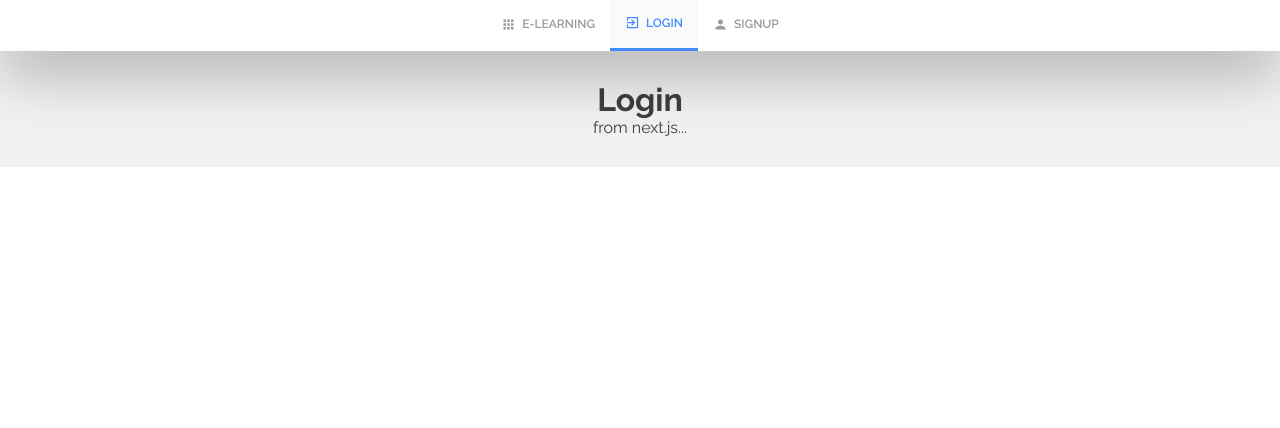
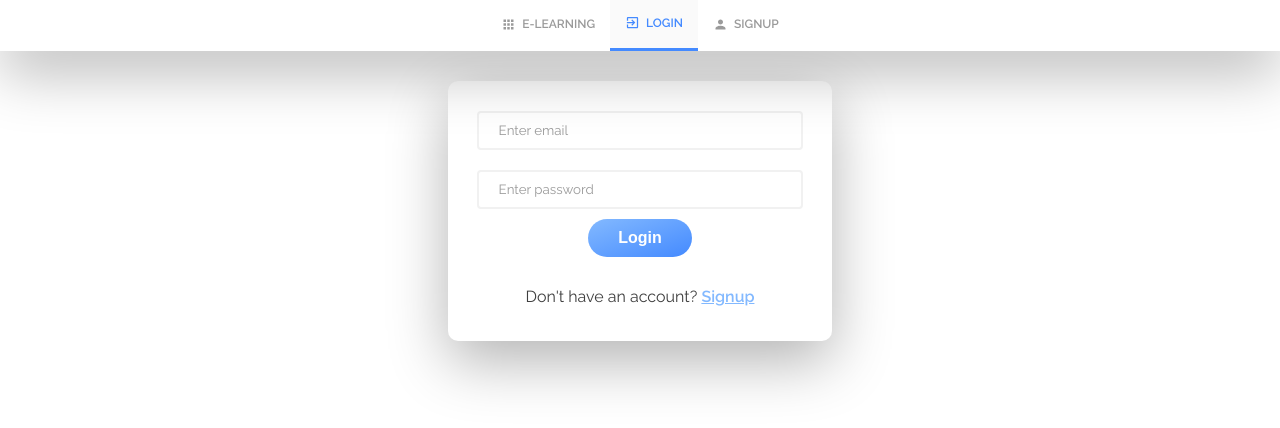
Before and after one commit to Ceci007/auth-front-end, a Next.js app: page /login in a window 1280 px wide. Shown: the top 428 px of the page. Built offline with nearby package versions, Linux system fonts and the light colour scheme.

Commit message:
Added login form

```diff
--- a/pages/login.js
+++ b/pages/login.js
@@ -1,8 +1,66 @@
+import { useState } from 'react'
+import Link from 'next/link'
+import { toast } from 'react-toastify';
+import axios from 'axios'
+import CircularProgress from '@material-ui/core/CircularProgress';
+
 const Login = () => {
+  const [email, setEmail] = useState('');
+  const [password, setPassword] = useState('');
+  const [loading, setLoading] = useState(false);
+
+  const handleSubmit = async (e) => {
+    e.preventDefault();
+
+    try {
+      setLoading(true);
+      const { data } = await axios.post(`/api/login`, {
+        email,
+        password
+      });
+
+      toast.success('Login successful');
+      console.log('Login data', data);
+
+      setEmail('');
+      setPassword('');
+      setLoading(false);
+    } catch(err) {
+      toast.error(err.response.data);
+      setLoading(false);
+    }
+  }
+
   return (
-    <div className="header">
-      <h1>Login</h1>
-      <p>from next.js...</p>
+    <div>
+      <form className="form-control" onSubmit={handleSubmit}>
+        <input
+          type="email"
+          className="form-control__input"
+          value={email}
+          onChange={e => setEmail(e.target.value)}
+          placeholder="Enter email"
+          required
+        />
+        <input
+          type="password"
+          className="form-control__input"
+          value={password}
+          onChange={e => setPassword(e.target.value)}
+          placeholder="Enter password"
+          required
+        />
+        <button
+          type="submit"
+          className="btn btn--primary"
+          disabled={!email || !password || loading}
+        >
+          { loading ?
+            <CircularProgress style={{color: '#fff', width: '15px', height: '15px'}} /> :
+            'Login' }
+        </button>
+        <p className="text-center">Don't have an account? <Link href="/register"><a className="link">Signup</a></Link></p>
+      </form>
     </div>
   );
 }
```
